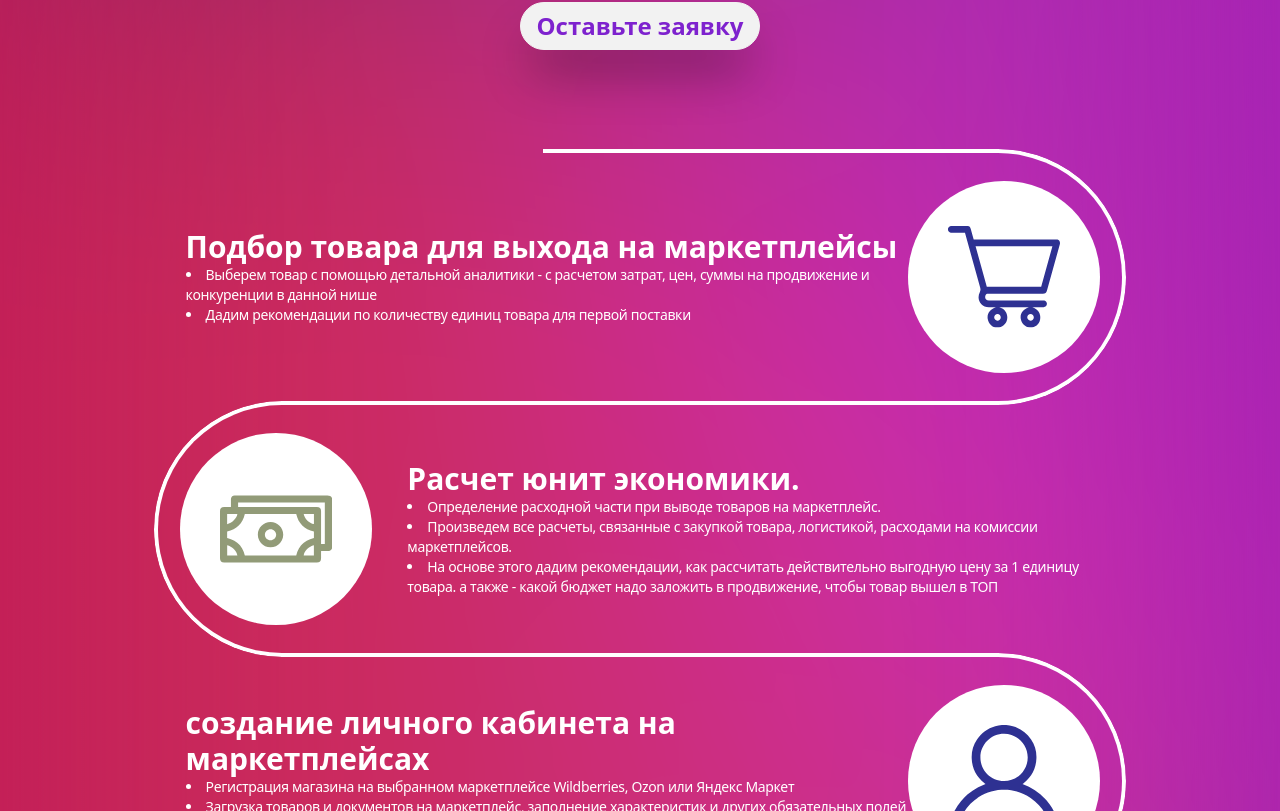
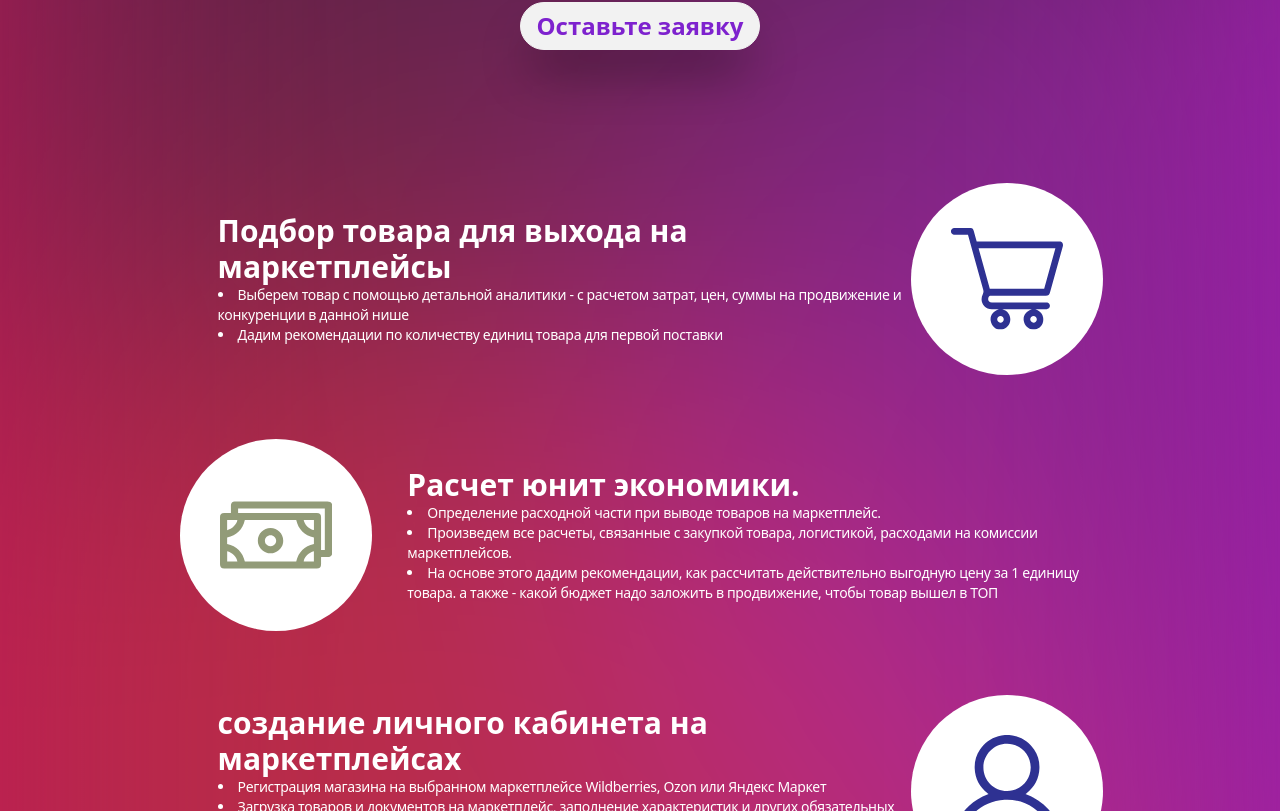
Before and after one commit to Najibmansour/novyi-koncept, a Next.js app: page / in a window 1280 px wide. Shown: the part 1489-2300 px from the top of the page. Built offline with nearby package versions, Linux system fonts and the light colour scheme; a web font is replaced by a local one.

Commit message:
made background gradient darker

```diff
--- a/src/app/globals.scss
+++ b/src/app/globals.scss
@@ -207,3 +207,17 @@ $randRot4: random(45);
   -webkit-mask-composite: xor;
   mask-composite: exclude;
 }
+
+.box-right:first-child::before {
+  content: "";
+  position: absolute;
+  inset: 0;
+  border-radius: 600px;
+  padding: 4px;
+  background: linear-gradient(-90deg, black 60%, transparent 40%);
+  -webkit-mask:
+    linear-gradient(#fff 0 0) content-box,
+    linear-gradient(#fff 0 0);
+  -webkit-mask-composite: xor;
+  mask-composite: exclude;
+}
--- a/src/components/Pages/page3.jsx
+++ b/src/components/Pages/page3.jsx
@@ -190,7 +190,7 @@ export default function Page3() {
   // });
 
   return (
-    <div className="flex w-screen flex-row justify-center">
+    <div className="mb-10 flex w-screen flex-row justify-center">
       <div className="w-[76vw]">
         <div className="flex flex-col gap-0 ">
           {vecs.map((vec, i) => (
--- a/src/components/backgroudGradient.jsx
+++ b/src/components/backgroudGradient.jsx
@@ -2,7 +2,7 @@ import React from "react";
 
 const BackgroudGradient = () => {
   return (
-    <div className="relative h-[100%] w-screen overflow-hidden bg-gradient-to-r from-pink-700 to-fuchsia-600 blur-[150px] grayscale-[0.3] lg:h-[550svh] ">
+    <div className="relative h-[100%] w-screen overflow-hidden bg-gradient-to-r from-pink-900 to-fuchsia-800 blur-[150px] grayscale-[0.4] lg:h-[550svh] ">
       <figure className="shape1 absolute -right-[20%] bottom-[50%] h-[150vh] w-[150vh] rounded-full bg-[#996AA4] mix-blend-overlay" />
       <figure className="shape2 absolute -right-[20%]  -top-[10%] h-[150vh] w-[250vh] rounded-full bg-[#2b2264] mix-blend-darken" />
       <figure className="shape3 absolute -left-[50%] bottom-[0%] h-[150vh] w-[150vh] rounded-full bg-[#DF5C61] mix-blend-overlay lg:-left-[30%]" />
--- a/src/components/page 3/Section.jsx
+++ b/src/components/page 3/Section.jsx
@@ -2,10 +2,10 @@ export default function Section({ direction, Img, children, inRef, id }) {
   let parentStyles = "";
   if (direction == "left") {
     parentStyles =
-      "flex flex-col gap-10 items-center box-left w-full lg:h-[40vh]-my-[2px] py-8 px-8  sm:flex-row";
+      "flex flex-col gap-10 items-center lg:box-left w-full lg:h-[40vh]-my-[2px] lg:py-8 lg:px-8    sm:flex-row";
   } else if (direction == "right") {
     parentStyles =
-      "flex flex-col gap-0 items-center box-right w-full lg:h-[40vh]-my-[2px] py-8 px-8  sm:flex-row-reverse";
+      "flex flex-col gap-0 items-center lg:box-right w-full lg:h-[40vh]-my-[2px] lg:py-8 lg:px-8 lg:pl-16  sm:flex-row-reverse";
   } else {
     return <p className="text-red-500">Missing direction</p>;
   }
```
